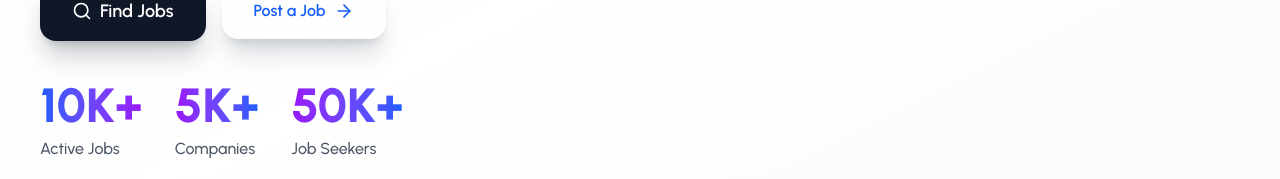
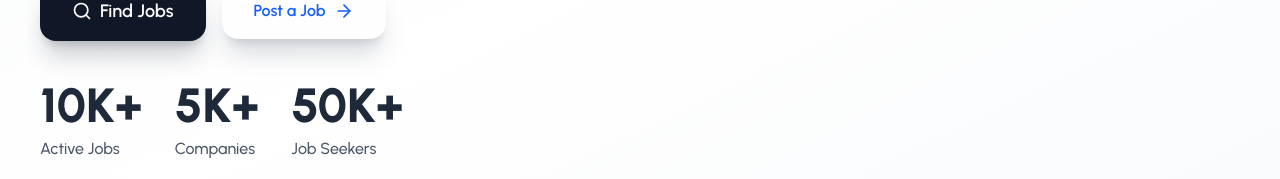
Before and after one commit to Mark20042/GradSync, a React (Vite) app in the folder client/: page / in a window 1280 px wide. Shown: the part 458-637 px from the top of the page. Built offline with nearby package versions, Linux system fonts and the light colour scheme; no server answers; what @react-pdf/renderer would draw is missing.

Commit message:
fix: update Hero component text color from gradient to solid gray

```diff
--- a/client/src/pages/LandingPage/components/Hero.jsx
+++ b/client/src/pages/LandingPage/components/Hero.jsx
@@ -117,7 +117,7 @@ const Hero = () => {
               className="mt-10 grid grid-cols-3 gap-4 sm:gap-6 lg:flex lg:items-center lg:justify-start lg:gap-8"
             >
               <div className="text-center lg:text-left">
-                <p className="text-3xl sm:text-4xl lg:text-5xl font-extrabold bg-gradient-to-r from-blue-600 to-purple-600 bg-clip-text text-transparent">
+                <p className="text-3xl sm:text-4xl lg:text-5xl font-extrabold text-gray-800 bg-clip-text ">
                   10K+
                 </p>
                 <p className="text-sm sm:text-base text-gray-600 mt-2 font-medium">
@@ -126,7 +126,7 @@ const Hero = () => {
               </div>
 
               <div className="text-center lg:text-left">
-                <p className="text-3xl sm:text-4xl lg:text-5xl font-extrabold bg-gradient-to-r from-purple-600 to-blue-600 bg-clip-text text-transparent">
+                <p className="text-3xl sm:text-4xl lg:text-5xl font-extrabold text-gray-800 bg-clip-text ">
                   5K+
                 </p>
                 <p className="text-sm sm:text-base text-gray-600 mt-2 font-medium">
@@ -135,7 +135,7 @@ const Hero = () => {
               </div>
 
               <div className="text-center lg:text-left">
-                <p className="text-3xl sm:text-4xl lg:text-5xl font-extrabold bg-gradient-to-r from-purple-600 to-blue-600 bg-clip-text text-transparent">
+                <p className="text-3xl sm:text-4xl lg:text-5xl font-extrabold text-gray-800 bg-clip-text ">
                   50K+
                 </p>
                 <p className="text-sm sm:text-base text-gray-600 mt-2 font-medium">
```
